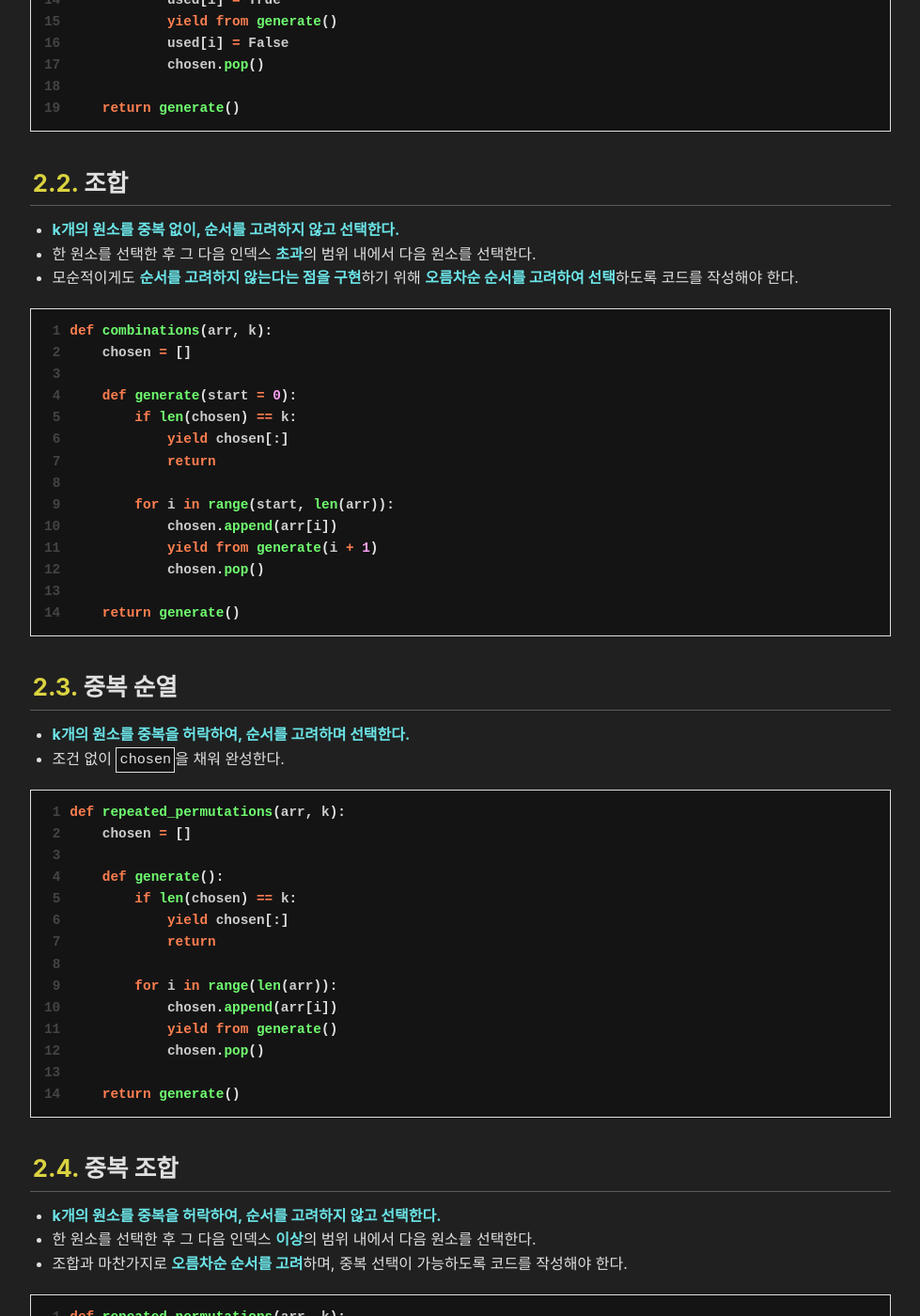
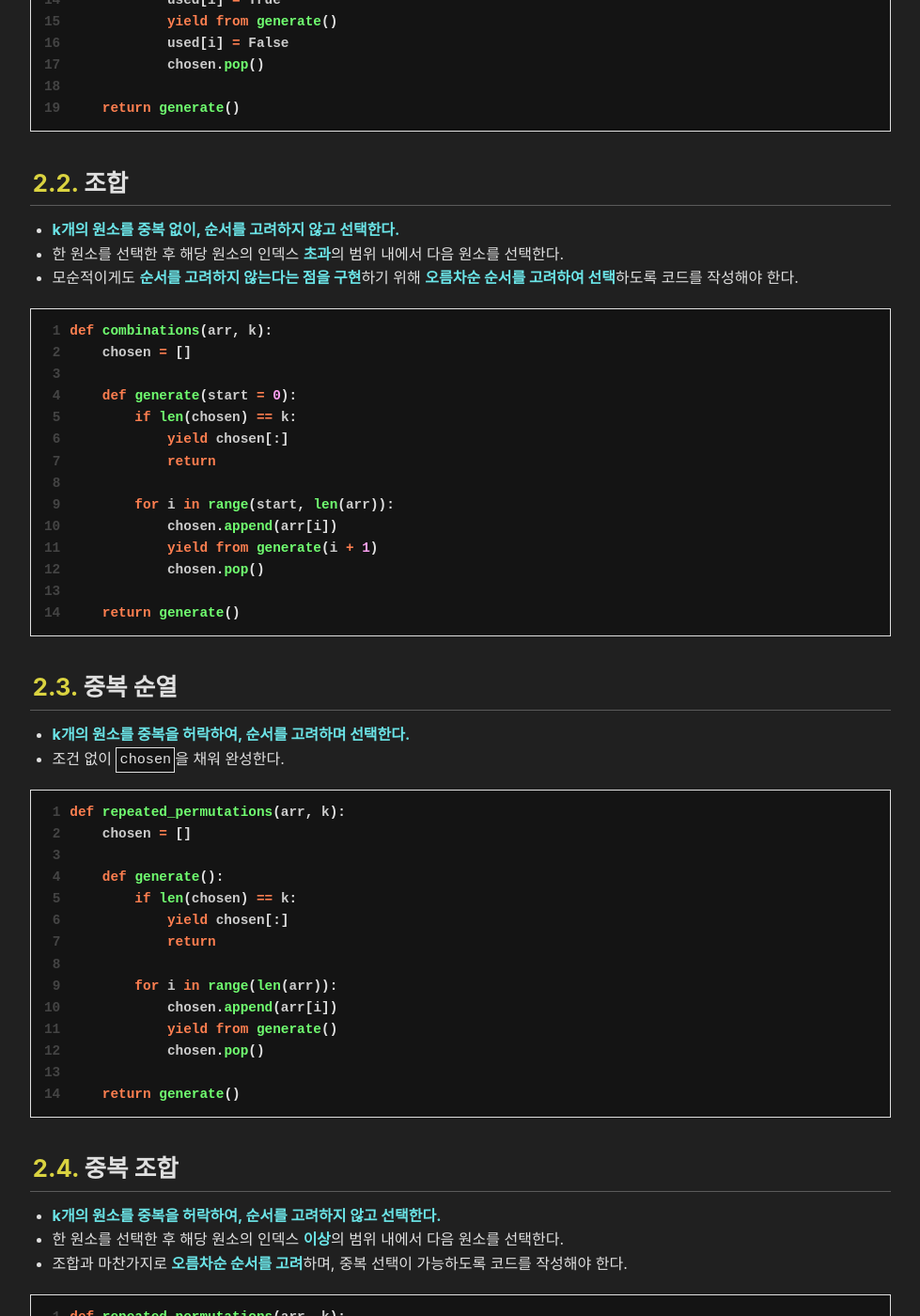
Before and after one commit to reudekx/reudekx.github.io, a Jekyll site: the page built from _docs/docs/CS/알고리즘/순열과 조합.md, in a window 1280 px wide and 1400 px high, scrolled down 2082 px. Shown: the whole window at 94% size, without its empty margins (150-1129 px from the left). Built offline with Jekyll 4.4.1, drawn with Linux system fonts in a browser that asks for light colours.

Commit message:
docs: 순열과 조합.md 업데이트

````diff
--- a/_docs/docs/CS/알고리즘/순열과 조합.md
+++ b/_docs/docs/CS/알고리즘/순열과 조합.md
@@ -56,7 +56,7 @@ def permutations(arr, k):
 ### 조합
 
 * **k개의 원소를 중복 없이, 순서를 고려하지 않고 선택한다.**
-* 한 원소를 선택한 후 그 다음 인덱스 **초과**의 범위 내에서 다음 원소를 선택한다.
+* 한 원소를 선택한 후 해당 원소의 인덱스 **초과**의 범위 내에서 다음 원소를 선택한다.
 * 모순적이게도 **순서를 고려하지 않는다는 점을 구현**하기 위해
     **오름차순 순서를 고려하여 선택**하도록 코드를 작성해야 한다.
 
@@ -102,7 +102,7 @@ def repeated_permutations(arr, k):
 ### 중복 조합
 
 * **k개의 원소를 중복을 허락하여, 순서를 고려하지 않고 선택한다.**
-* 한 원소를 선택한 후 그 다음 인덱스 **이상**의 범위 내에서 다음 원소를 선택한다.
+* 한 원소를 선택한 후 해당 원소의 인덱스 **이상**의 범위 내에서 다음 원소를 선택한다.
 * 조합과 마찬가지로 **오름차순 순서를 고려**하며, 중복 선택이 가능하도록 코드를 작성해야 한다.
 
 ```python
````
